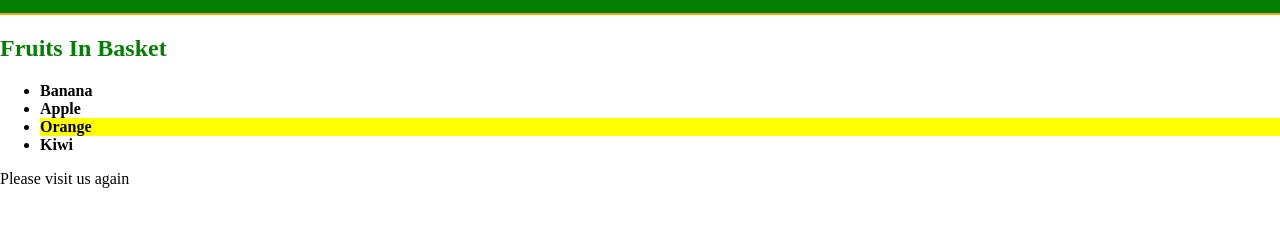
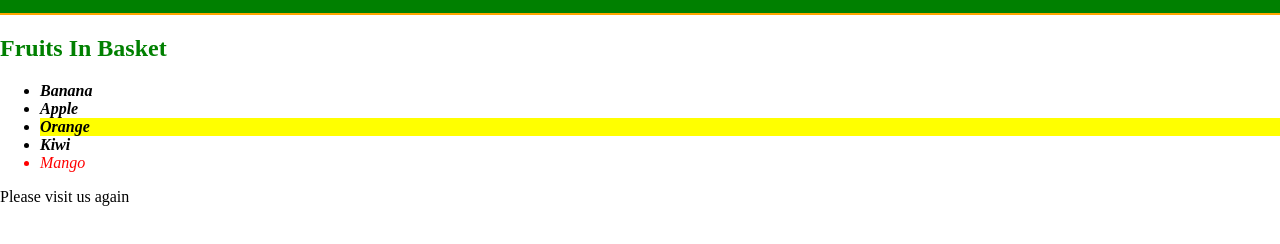
Before and after one commit to sonikatanwani7/fullstackdev, a plain HTML site: page html-css-js-basic/dom-manipulation/index.html in a window 1280 px wide. Shown: the part 56-300 px from the top of the page. Drawn offline with Linux system fonts and the light colour scheme.

Commit message:
getElementsByTagName added

```diff
--- a/html-css-js-basic/dom-manipulation/index.html
+++ b/html-css-js-basic/dom-manipulation/index.html
@@ -17,6 +17,7 @@
         <li class="fruit">Apple</li>
         <li class="fruit">Orange</li>
         <li class="fruit">Kiwi</li>
+        <li>Mango</li>
       </ul>
     </div>
     <div id="thanks"></div>
--- a/html-css-js-basic/dom-manipulation/index.js
+++ b/html-css-js-basic/dom-manipulation/index.js
@@ -19,3 +19,11 @@ fruit[2].style.backgroundColor = "yellow";
 for (let i = 0; i < fruit.length; i++){
     fruit[i].style.fontWeight = "bold"
 }
+
+const fruitList = document.getElementsByTagName('li');
+
+fruitList[4].style.color = "red";
+
+for (let i = 0; i < fruitList.length; i++){
+    fruitList[i].style.fontStyle="italic"
+}
```
